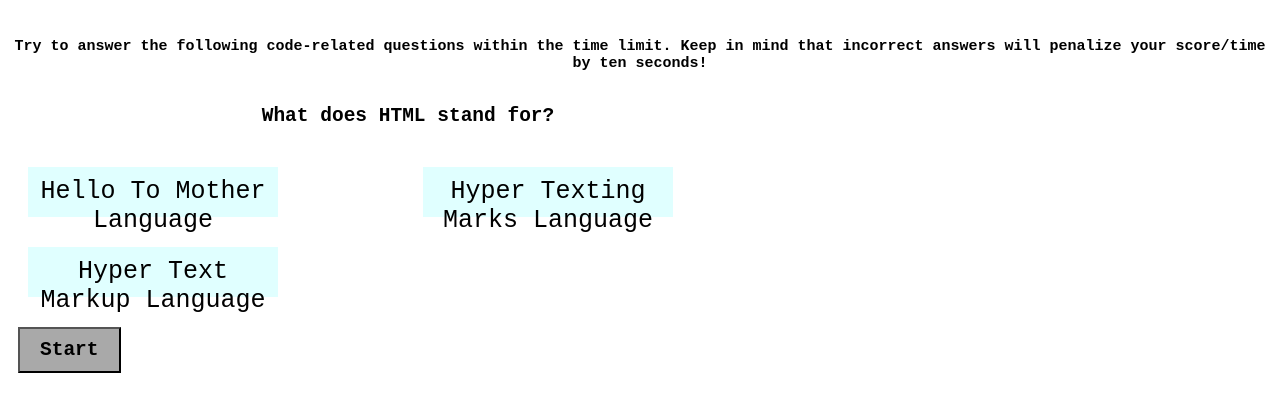
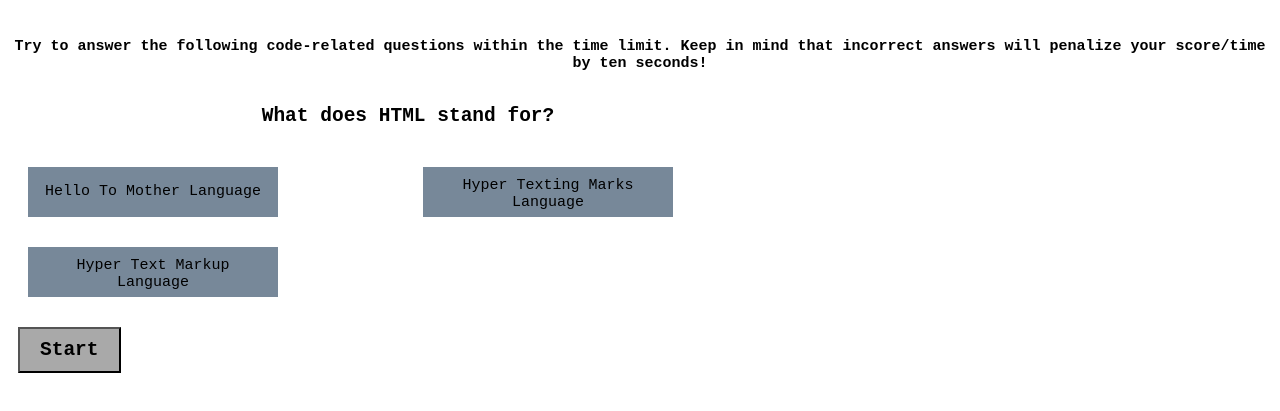
Before and after one commit to erinmarie84/Code-Quiz, a plain HTML site: page index.html in a window 1280 px wide. Both pictures are taken after a click on the button "Start". Shown: the part 113-524 px from the top of the page. Drawn offline with Linux system fonts and the light colour scheme.

Commit message:
Still not there

```diff
--- a/index.html
+++ b/index.html
@@ -18,9 +18,9 @@
             <div id= 'question'>Question</div>
             <div id = 'results'></div>
             <div id= 'answerButtons' class= 'btn-grid'>
-                <button id= 'btn1' class= 'btn'>Answer A</button>
-                <button id= 'btn2' class = 'btn'>Answer B</button>
-                <button id= 'btn3' class= 'btn'>Answer C</button>
+                <button id= 'btn1' class= 'btn'data-answer= 'a'>Answer A</button>
+                <button id= 'btn2' class = 'btn' data-answer= 'b'>Answer B</button>
+                <button id= 'btn3' class= 'btn'data-answer= 'c'>Answer C</button>
             </div>
 
         <div class= 'controls'>
--- a/question.js
+++ b/question.js
@@ -1,30 +1,31 @@
-//Create a variable that connects with the startBtn in the HTML
+//Create variables that connect with the buttons created in the HTML
 var startButton = document.getElementById('startBtn');
 var questionText = document.getElementById('question');
 var buttonOne = document.getElementById('btn1');
 var buttonTwo = document.getElementById('btn2');
 var buttonThree = document.getElementById('btn3');
+var answers = document.querySelector('#answerButtons')
+var userAnswer = '';
+var numCorrect = 0;
 
 var currentQuestion = 0;
 var timer = document.getElementById('timer')
 //Create a variable that shows how many seconds the user has
 var countDown = 30;
-//var totalTime = myQuestions.length * countDown;
-//var timerId;
 
-
-    //set interval here
-
-
-//function timeTracker(){
-    //decrease total time by one
-    //timer.innerHTML = countDown;
-
-    // once total time gets to zero stop game
+// once total time gets to zero stop game
 
 startButton.addEventListener('click', startGame);
+ answers.addEventListener('click', function(event){
 
-//startButton.addEventListener('click', function () {
+     if(event.target.tagName === 'correctAnswer'){
+        numCorrect++;
+    }
+});
+    for(var i=0; i<question.length; i++){
+        userAnswer = (correctAnswer[i].querySelector(answers, 'clicked'))
+    }
+
     function timer() {
         var time = setInterval(function () {
 
@@ -38,13 +39,10 @@ startButton.addEventListener('click', startGame);
         }, 1000)
 
     }
-    //timer();
 
-
-
-
-
-    //User chooses A,B, or C and when user clicks on answer the computer recognizes which answer is chosen. If answer is correct prompts user correct. If answer is wrong deducts 10 seconds from timer. Moves on to next question. When game is over user should be able to save initials and score and re-start game if user chooses.
+    function startGame() {
+        nextQuestion()
+    };
 
 
     function nextQuestion() {
@@ -94,7 +92,3 @@ startButton.addEventListener('click', startGame);
             correctAnswer: 'b'
         }
     ];
-
-    function startGame() {
-        nextQuestion()
-    }
--- a/style.css
+++ b/style.css
@@ -24,15 +24,6 @@ body{
     margin: 20px 0;
 }
 
-.buttonOne, .buttonTwo, .buttonThree {
-    background-color: lightslategrey;
-    border: 1px solid;
-    padding: 5px 10px;
-    color: white;
-    outline: none;
-
-
-}
 
 .startBtn{
     font-size: 1.5rem;
@@ -78,10 +69,10 @@ h2 {
 
 #btn1, #btn2, #btn3, #btn4 {
 
-    background-color: lightcyan;
+    background-color: lightslategrey;
     width: 250px;
     height: 50px;
-    font-size: 25px;
+    font-size: 15px;
     border: 10px;
     margin: 10px;
     padding: 10px;
```
Also changed, not shown: 2 other files.
